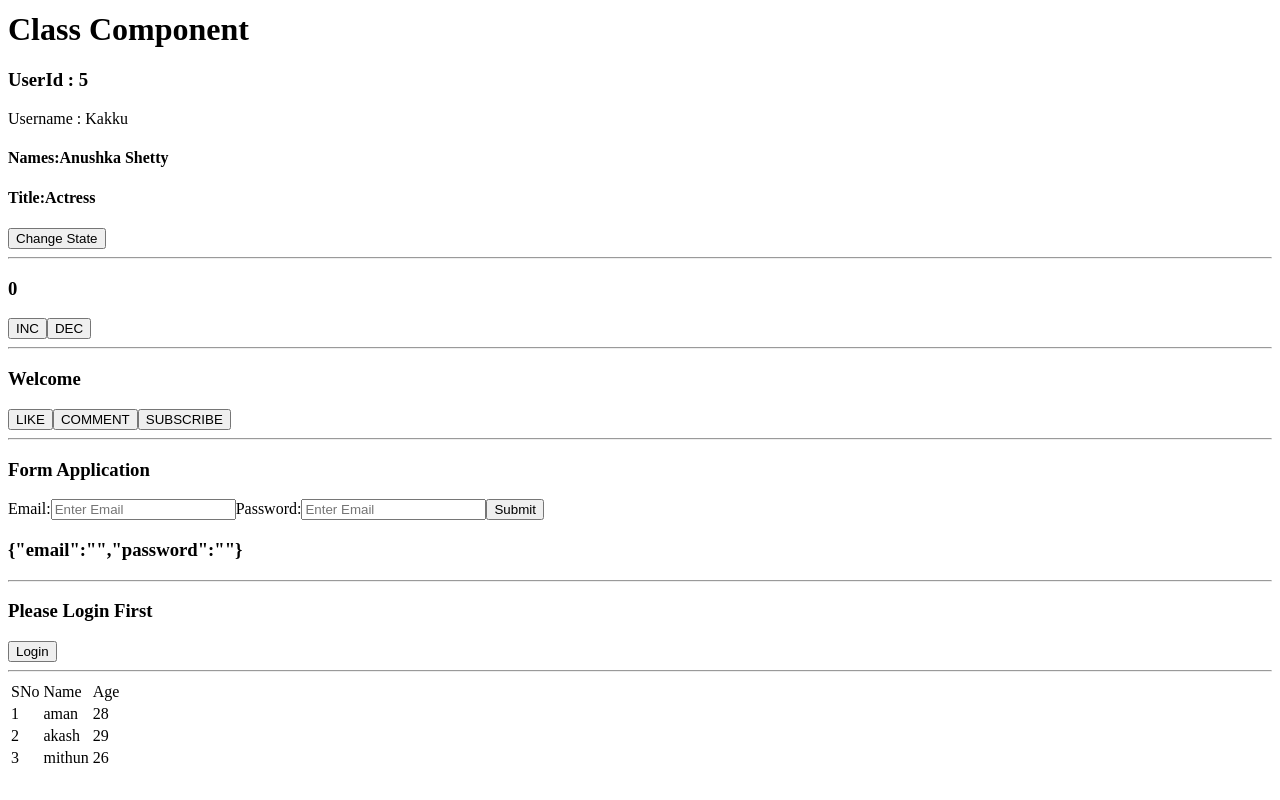
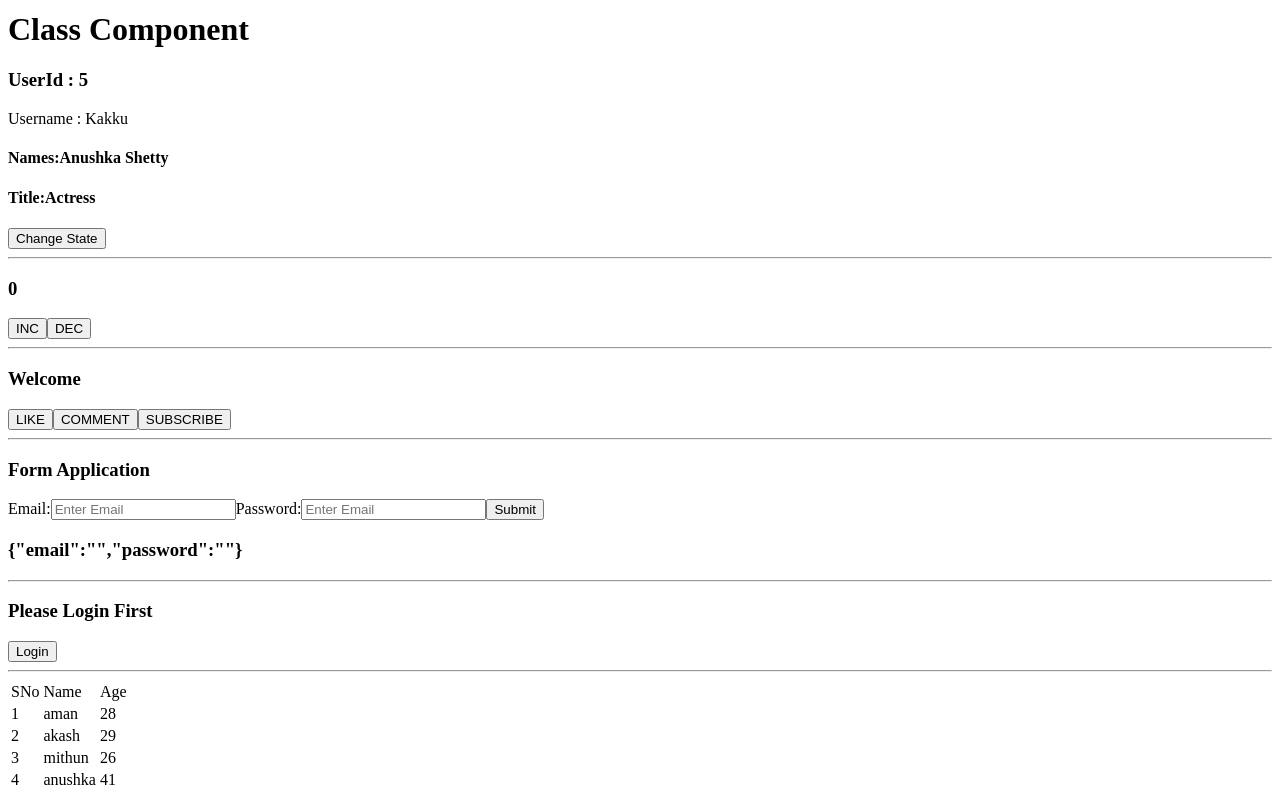
Before and after one commit to amanfrnd/transcript-practice, a React (Vite) app: page / in a window 1280 px wide. Shown: the part 497-1297 px from the top of the page. Before the commit the page ends 1275 px from the top, so only its background shows below. Built offline with nearby package versions, Linux system fonts and the light colour scheme.

Commit message:
add user service

```diff
--- a/src/component/TableMap.tsx
+++ b/src/component/TableMap.tsx
@@ -1,16 +1,13 @@
-import React,{useState} from 'react'
+import {useState} from 'react'
 import { IUserMap } from '../models/IUserMap'
+import { UserService } from '../services/UserService'
 interface IState{
     users:IUserMap[]
 }
 
 const TableMap = () => {
     const [state,setState]=useState<IState>({
-        users:[
-            {SNo:1,name:'aman',age:28},
-            {SNo:2,name:'akash',age:29},
-            {SNo:3,name:'mithun',age:26},
-        ]
+        users:UserService.getAllUsers()
     })
   return (
     <div>
--- /dev/null
+++ b/src/services/UserService.ts
@@ -0,0 +1,13 @@
+import { IUserMap } from "../models/IUserMap";
+
+export class UserService{
+    private static users:IUserMap[]=[
+        {SNo:1,name:'aman',age:28},
+        {SNo:2,name:'akash',age:29},
+        {SNo:3,name:'mithun',age:26},
+        {SNo:4,name:'anushka',age:41},
+    ]
+    public static getAllUsers(){
+        return this.users
+    }
+}
```
